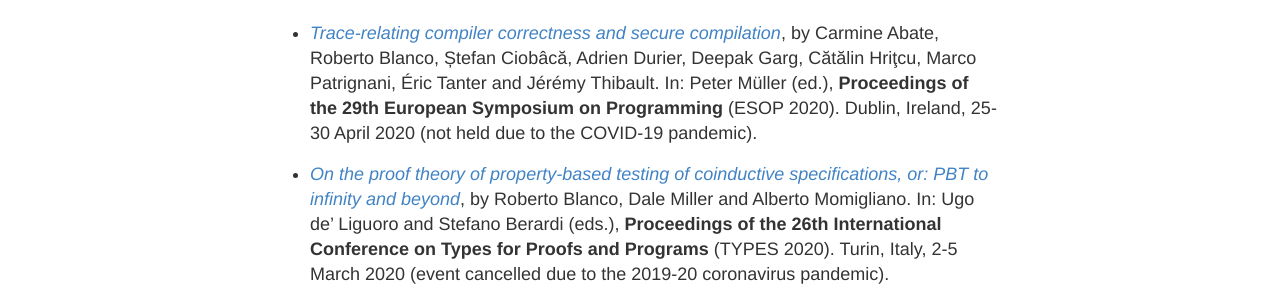
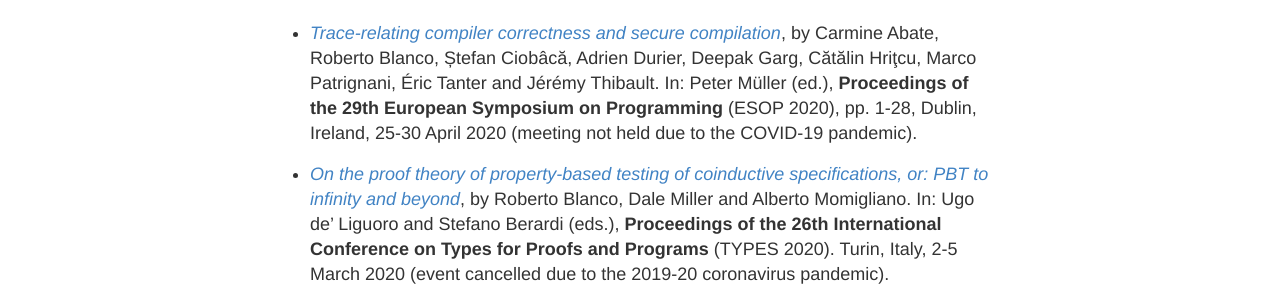
Before and after one commit to robblanco/robblanco.github.io, a Jekyll site: the page built from publications.md, in a window 1280 px wide. Shown: the part 658-949 px from the top of the page. Built offline with Jekyll 4.4.1, drawn with Linux system fonts in a browser that asks for light colours.

Commit message:
Complete ESOP 2020 reference

```diff
--- a/publications.md
+++ b/publications.md
@@ -26,8 +26,8 @@ permalink: /publications/
   https://arxiv.org/abs/1907.05320), by Carmine Abate, Roberto Blanco, Ștefan
   Ciobâcă, Adrien Durier, Deepak Garg, Cătălin Hriţcu, Marco Patrignani, Éric
   Tanter and Jérémy Thibault. In: Peter Müller (ed.), **Proceedings of the
-  29th European Symposium on Programming** (ESOP 2020). Dublin, Ireland, 25-30
-  April 2020 (not held due to the COVID-19 pandemic).
+  29th European Symposium on Programming** (ESOP 2020), pp. 1-28, Dublin,
+  Ireland, 25-30 April 2020 (meeting not held due to the COVID-19 pandemic).
 
 * [*On the proof theory of property-based testing of coinductive specifications,
   or: PBT to infinity and beyond*](
```
